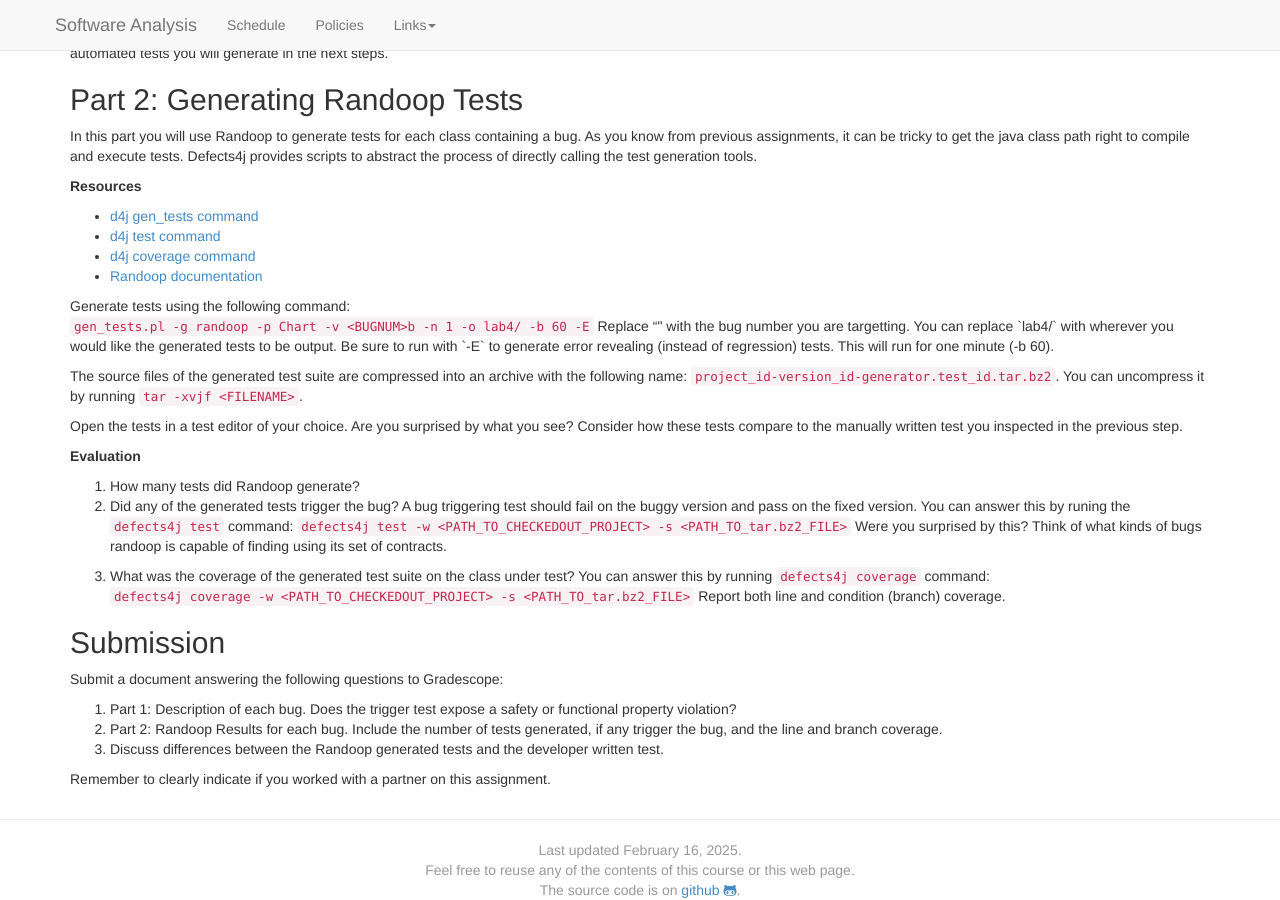
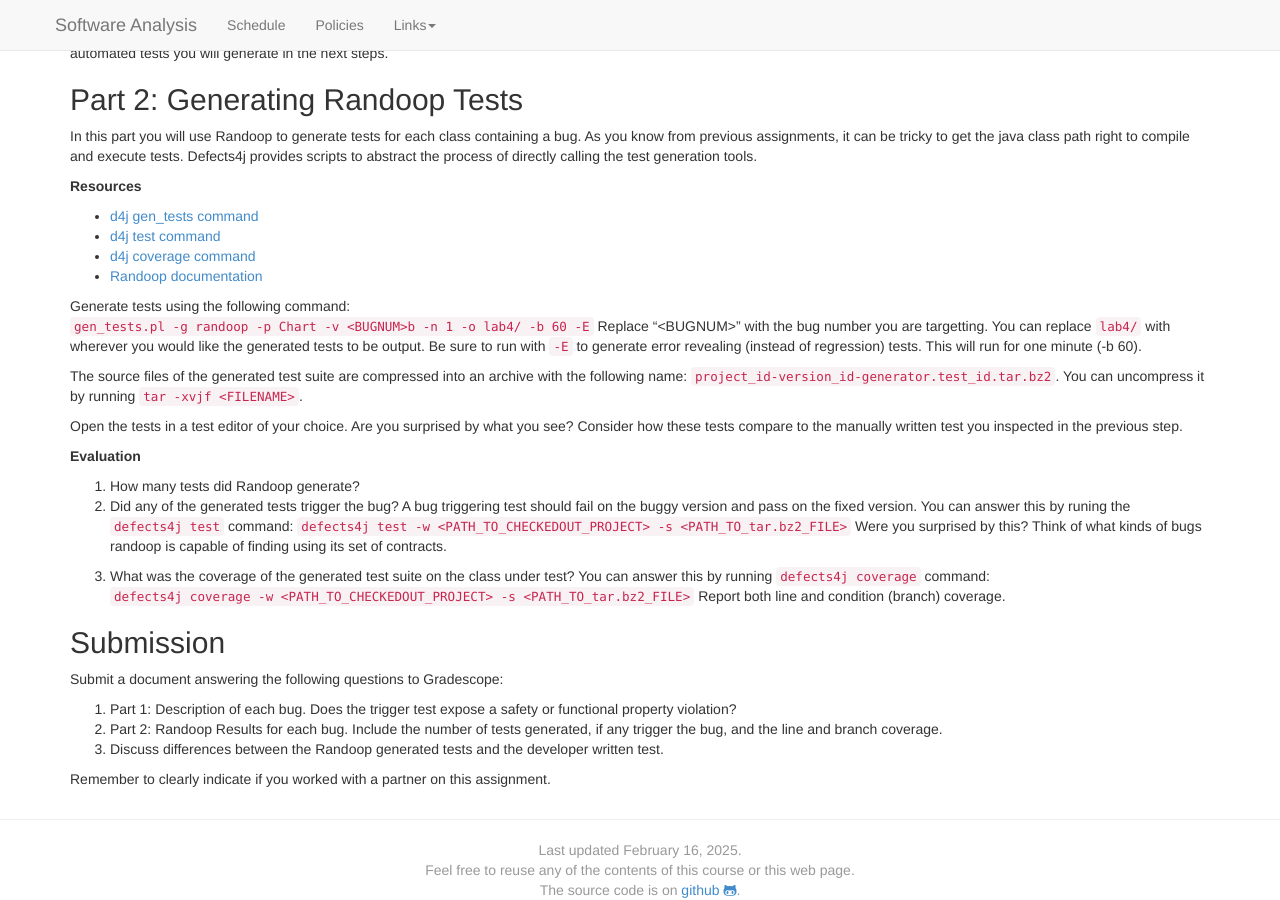
Before and after one commit to bmc-cs-software-analysis/383, a Jekyll site: the page built from labs/Lab04.md, in a window 1280 px wide and 900 px high, scrolled down 992 px. Built offline with Jekyll 4.4.1, drawn with Linux system fonts in a browser that asks for light colours; nearby versions of some CDN libraries.

Commit message:
carrot rendering

```diff
--- a/labs/Lab04.md
+++ b/labs/Lab04.md
@@ -106,7 +106,7 @@
 
 Generate tests using the following command:
 `gen_tests.pl -g randoop -p Chart -v <BUGNUM>b -n 1 -o lab4/ -b 60 -E`
-Replace "<BUGNUM>" with the bug number you are targetting.
+Replace "\<BUGNUM\>" with the bug number you are targetting.
 You can replace `lab4/` with wherever you would like the generated tests to be output. Be sure to run with `-E` to generate error revealing (instead of regression) tests. This will run for one minute (-b 60).
 
 The source files of the generated test suite are compressed into an archive with the following name: `project_id-version_id-generator.test_id.tar.bz2`.  You can uncompress it by running `tar -xvjf <FILENAME>`.
```
